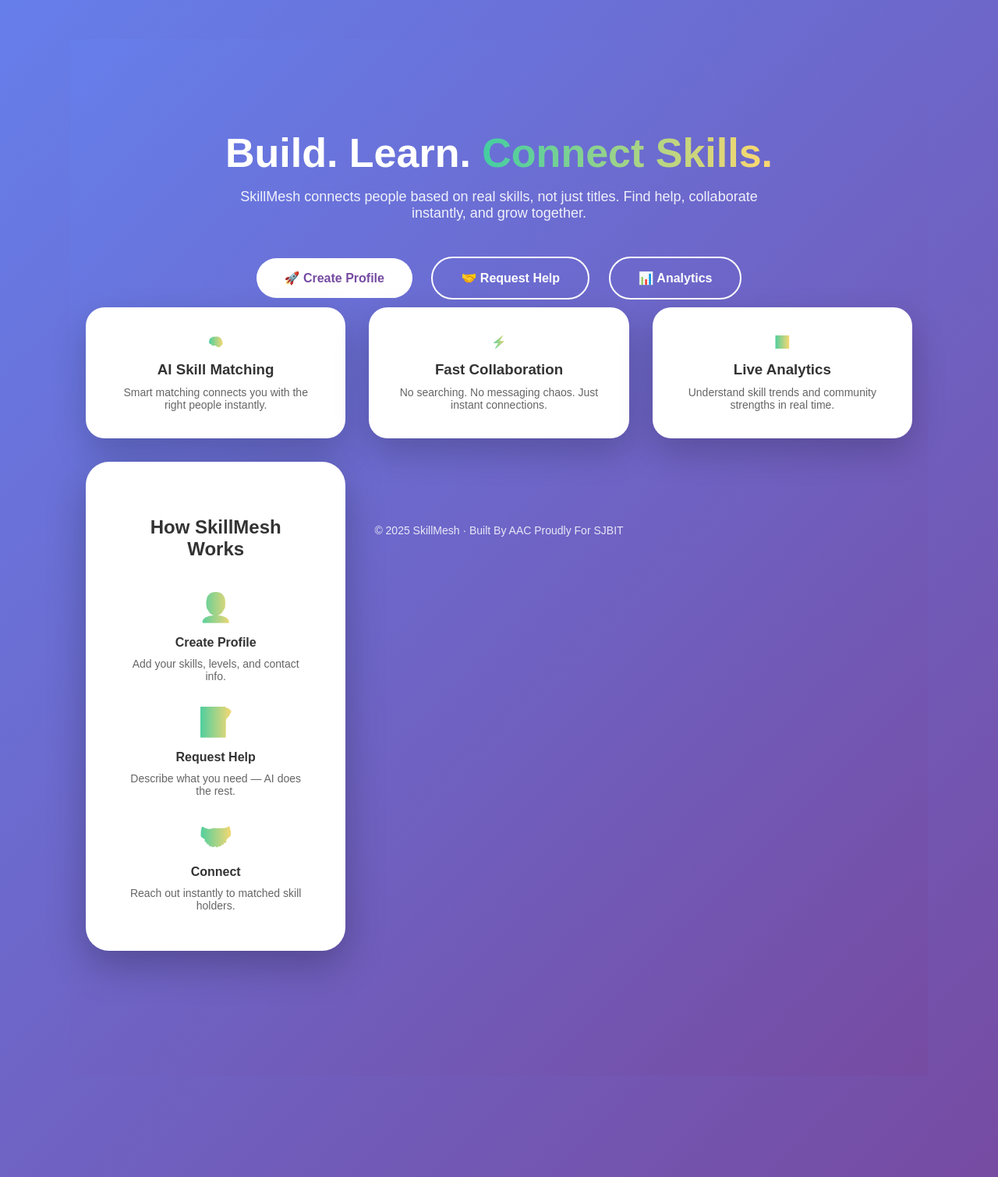
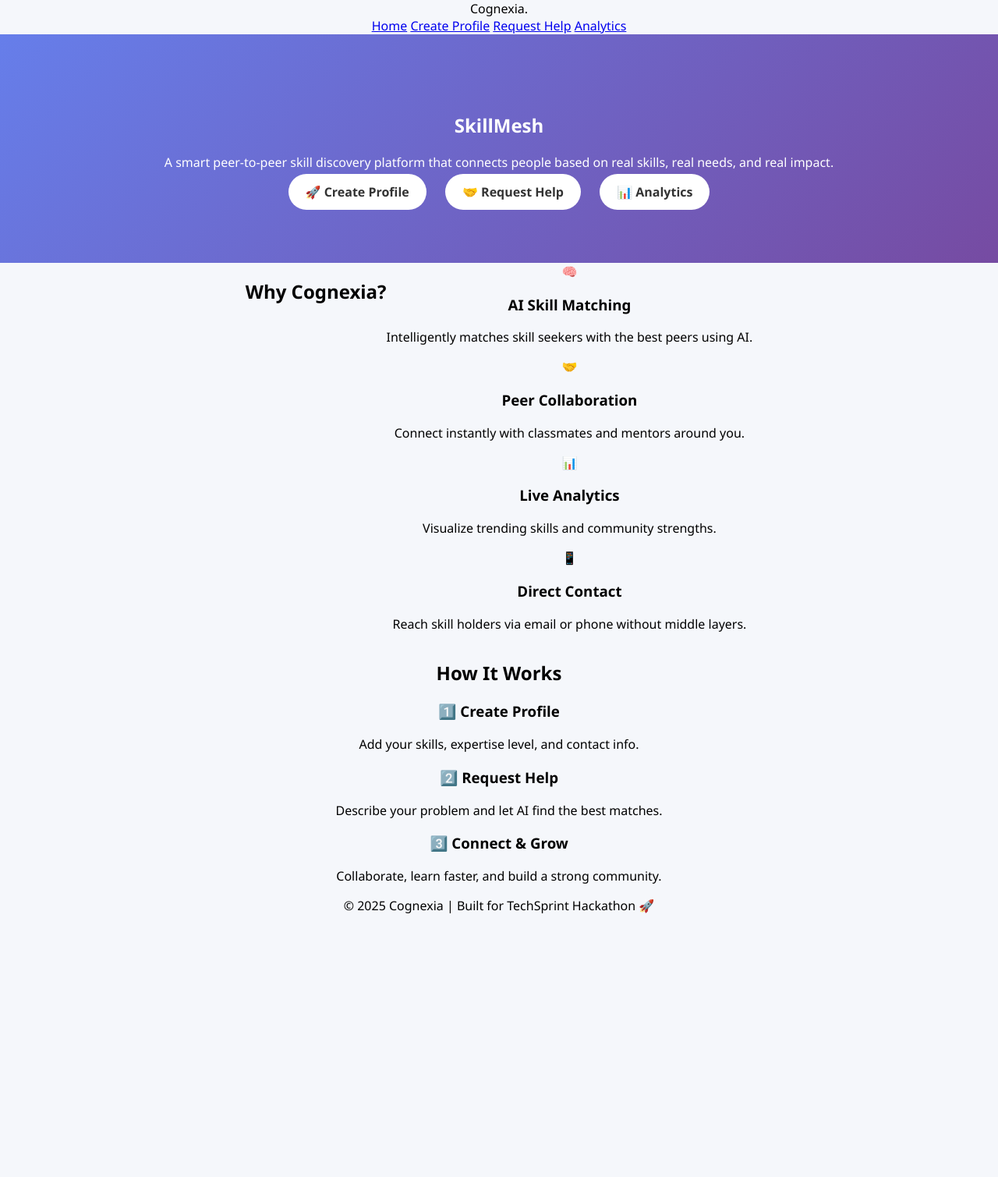
Before and after one commit to Ashith3004/Cognexia, a Flask app: page / in a window 1280 px wide. Shown: the whole page at 78% size. After the commit the page ends 1171 px from the top, so only its background shows below. Run offline with Flask 3, Linux system fonts and the light colour scheme.

Commit message:
Update index.html

```diff
--- a/skillmesh-cognexia/templates/index.html
+++ b/skillmesh-cognexia/templates/index.html
@@ -2,234 +2,103 @@
 <html lang="en">
 <head>
     <meta charset="UTF-8">
-    <title>SkillMesh | Connect Skills Instantly</title>
-    <link rel="stylesheet" href="/static/css/style.css">
+    <title>Cognexia | SkillMesh</title>
+    <meta name="viewport" content="width=device-width, initial-scale=1.0">
 
-    <style>
-        body {
-            background: linear-gradient(135deg, #667eea, #764ba2);
-            min-height: 100vh;
-            font-family: 'Poppins', sans-serif;
-            color: white;
-        }
+    <!-- Google Font -->
+    <link href="https://fonts.googleapis.com/css2?family=Poppins:wght@300;400;600;700&display=swap" rel="stylesheet">
 
-        .container {
-            max-width: 1100px;
-            margin: auto;
-            padding: 50px 20px;
-        }
-
-        /* HERO */
-        .hero {
-            text-align: center;
-            margin-bottom: 80px;
-            animation: fadeDown 0.8s ease;
-        }
-
-        .hero h1 {
-            font-size: 52px;
-            margin-bottom: 15px;
-            line-height: 1.2;
-        }
-
-        .hero span {
-            background: linear-gradient(90deg,#43cea2,#ffd86f);
-            -webkit-background-clip: text;
-            -webkit-text-fill-color: transparent;
-        }
-
-        .hero p {
-            font-size: 18px;
-            opacity: 0.9;
-            max-width: 700px;
-            margin: auto;
-        }
-
-        .cta {
-            margin-top: 35px;
-        }
-
-        .btn {
-            display: inline-block;
-            padding: 16px 36px;
-            border-radius: 35px;
-            border: none;
-            background: white;
-            color: #764ba2;
-            font-size: 16px;
-            margin: 10px;
-            cursor: pointer;
-            text-decoration: none;
-            font-weight: bold;
-            transition: 0.3s;
-        }
-
-        .btn.secondary {
-            background: transparent;
-            border: 2px solid white;
-            color: white;
-        }
-
-        .btn:hover {
-            transform: scale(1.05);
-            box-shadow: 0 15px 30px rgba(0,0,0,0.25);
-        }
-
-        /* FEATURES */
-        .features {
-            display: grid;
-            grid-template-columns: repeat(auto-fit, minmax(250px, 1fr));
-            gap: 30px;
-            margin-bottom: 80px;
-        }
-
-        .feature-card {
-            background: white;
-            color: #333;
-            border-radius: 24px;
-            padding: 35px;
-            text-align: center;
-            box-shadow: 0 18px 45px rgba(0,0,0,0.2);
-            animation: fadeUp 0.6s ease;
-        }
-
-        .feature-card h3 {
-            margin: 15px 0 10px;
-        }
-
-        .feature-card p {
-            font-size: 14px;
-            color: #555;
-        }
-
-        /* HOW IT WORKS */
-        .how {
-            background: white;
-            color: #333;
-            border-radius: 30px;
-            padding: 50px;
-            box-shadow: 0 18px 50px rgba(0,0,0,0.25);
-            animation: fadeUp 0.7s ease;
-        }
-
-        .how h2 {
-            text-align: center;
-            margin-bottom: 40px;
-        }
-
-        .steps {
-            display: grid;
-            grid-template-columns: repeat(auto-fit, minmax(220px, 1fr));
-            gap: 30px;
-        }
-
-        .step {
-            text-align: center;
-        }
-
-        .step span {
-            font-size: 36px;
-        }
-
-        .step h4 {
-            margin: 15px 0 10px;
-        }
-
-        .step p {
-            font-size: 14px;
-            color: #555;
-        }
-
-        footer {
-            margin-top: 80px;
-            text-align: center;
-            font-size: 14px;
-            opacity: 0.85;
-        }
-
-        @keyframes fadeUp {
-            from {opacity:0; transform: translateY(30px);}
-            to {opacity:1; transform: translateY(0);}
-        }
-
-        @keyframes fadeDown {
-            from {opacity:0; transform: translateY(-30px);}
-            to {opacity:1; transform: translateY(0);}
-        }
-    </style>
+    <!-- Main CSS -->
+    <link rel="stylesheet" href="{{ url_for('static', filename='css/style.css') }}">
 </head>
 
 <body>
 
-<div class="container">
+<!-- ================= NAVBAR ================= -->
+<nav class="navbar">
+    <div class="logo">Cognexia<span>.</span></div>
+    <div class="nav-links">
+        <a href="/">Home</a>
+        <a href="/profile">Create Profile</a>
+        <a href="/request">Request Help</a>
+        <a href="/dashboard">Analytics</a>
+    </div>
+</nav>
 
-    <!-- HERO -->
-    <div class="hero">
-        <h1>Build. Learn. <span>Connect Skills.</span></h1>
-        <p>
-            SkillMesh connects people based on real skills, not just titles.
-            Find help, collaborate instantly, and grow together.
+<!-- ================= HERO SECTION ================= -->
+<section class="hero">
+    <div class="hero-content">
+        <h1>SkillMesh</h1>
+        <p class="subtitle">
+            A smart peer-to-peer skill discovery platform that connects
+            people based on real skills, real needs, and real impact.
         </p>
 
-        <div class="cta">
-    <a href="/profile" class="btn">🚀 Create Profile</a>
+        <div class="cta-buttons">
+            <a href="/profile" class="btn primary">🚀 Create Profile</a>
             <a href="/request" class="btn secondary">🤝 Request Help</a>
             <a href="/dashboard" class="btn secondary">📊 Analytics</a>
         </div>
+    </div>
+</section>
 
+<!-- ================= FEATURES ================= -->
+<section class="features">
+    <h2>Why Cognexia?</h2>
 
-    <!-- FEATURES -->
-    <div class="features">
+    <div class="feature-grid">
         <div class="feature-card">
             <span>🧠</span>
             <h3>AI Skill Matching</h3>
-            <p>Smart matching connects you with the right people instantly.</p>
+            <p>Intelligently matches skill seekers with the best peers using AI.</p>
         </div>
 
         <div class="feature-card">
-            <span>⚡</span>
-            <h3>Fast Collaboration</h3>
-            <p>No searching. No messaging chaos. Just instant connections.</p>
+            <span>🤝</span>
+            <h3>Peer Collaboration</h3>
+            <p>Connect instantly with classmates and mentors around you.</p>
         </div>
 
-        <a href="/dashboard" style="text-decoration:none;">
         <div class="feature-card">
             <span>📊</span>
             <h3>Live Analytics</h3>
-        <p>Understand skill trends and community strengths in real time.</p>
-    </div>
-</a>
-
-
-    <!-- HOW IT WORKS -->
-    <div class="how">
-        <h2>How SkillMesh Works</h2>
-        <div class="steps">
-            <div class="step">
-                <span>👤</span>
-                <h4>Create Profile</h4>
-                <p>Add your skills, levels, and contact info.</p>
+            <p>Visualize trending skills and community strengths.</p>
         </div>
 
-            <div class="step">
-                <span>📝</span>
-                <h4>Request Help</h4>
-                <p>Describe what you need — AI does the rest.</p>
+        <div class="feature-card">
+            <span>📱</span>
+            <h3>Direct Contact</h3>
+            <p>Reach skill holders via email or phone without middle layers.</p>
+        </div>
+    </div>
+</section>
+
+<!-- ================= HOW IT WORKS ================= -->
+<section class="how-it-works">
+    <h2>How It Works</h2>
+
+    <div class="steps">
+        <div class="step-card">
+            <h3>1️⃣ Create Profile</h3>
+            <p>Add your skills, expertise level, and contact info.</p>
         </div>
 
-            <div class="step">
-                <span>🤝</span>
-                <h4>Connect</h4>
-                <p>Reach out instantly to matched skill holders.</p>
+        <div class="step-card">
+            <h3>2️⃣ Request Help</h3>
+            <p>Describe your problem and let AI find the best matches.</p>
+        </div>
+
+        <div class="step-card">
+            <h3>3️⃣ Connect & Grow</h3>
+            <p>Collaborate, learn faster, and build a strong community.</p>
         </div>
     </div>
-    </div>
+</section>
 
+<!-- ================= FOOTER ================= -->
 <footer>
-        © 2025 SkillMesh · Built By AAC Proudly For SJBIT
+    <p>© 2025 Cognexia | Built for TechSprint Hackathon 🚀</p>
 </footer>
-
-</div>
 
 </body>
 </html>
```
Lines whose indentation alone changed are shown as unchanged.
